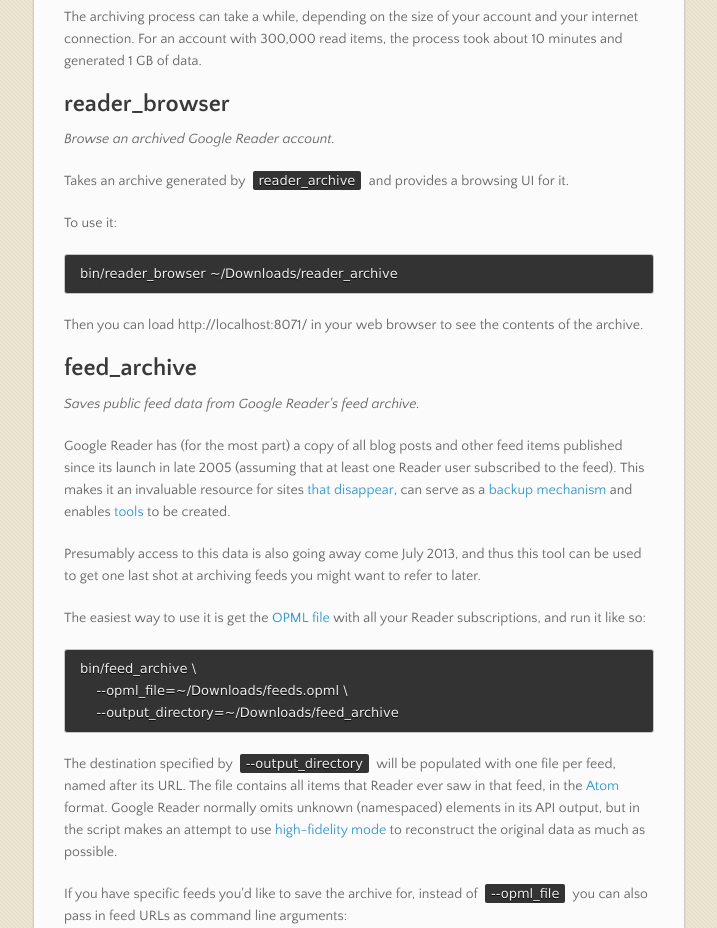
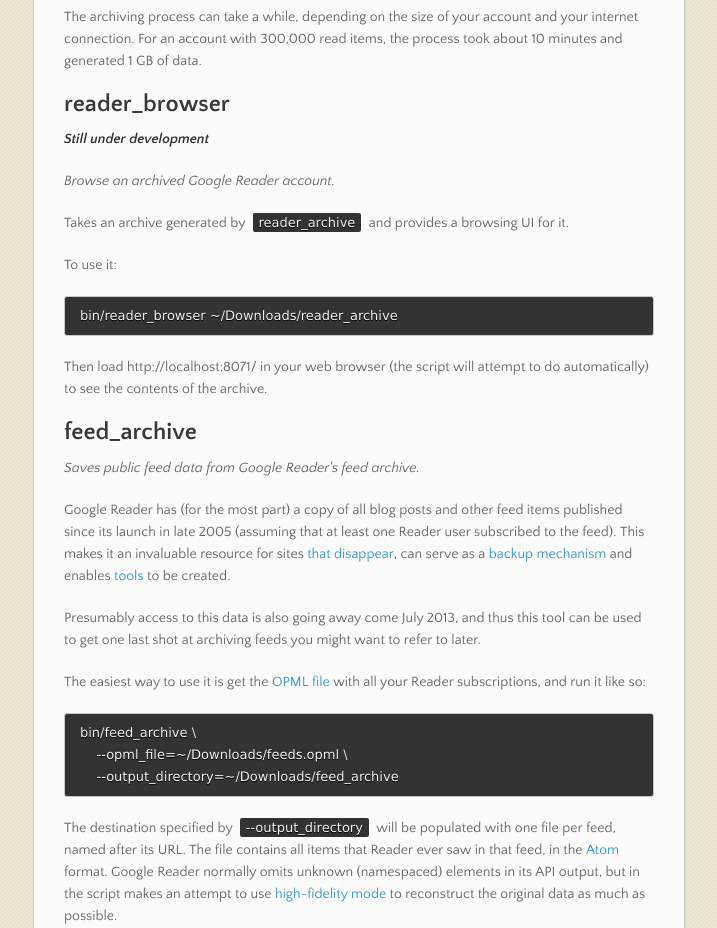
Before and after one commit to mihaip/readerisdead, a plain HTML site: page index.html in a window 1280 px wide. Shown: the part 1040-1968 px from the top of the page, without its empty margins (282-999 px from the left). Drawn offline with nearby package versions, Linux system fonts and the light colour scheme.

Commit message:
Create gh-pages branch via GitHub

```diff
--- a/index.html
+++ b/index.html
@@ -80,6 +80,8 @@
 <h2>
 <a name="reader_browser" class="anchor" href="#reader_browser"><span class="octicon octicon-link"></span></a>reader_browser</h2>
 
+<p><strong><em>Still under development</em></strong></p>
+
 <p><em>Browse an archived Google Reader account.</em></p>
 
 <p>Takes an archive generated by <code>reader_archive</code> and provides a browsing UI for it.</p>
@@ -89,7 +91,7 @@
 <pre><code>bin/reader_browser ~/Downloads/reader_archive
 </code></pre>
 
-<p>Then you can load http://localhost:8071/ in your web browser to see the contents of the archive.</p>
+<p>Then load http://localhost:8071/ in your web browser (the script will attempt to do automatically) to see the contents of the archive.</p>
 
 <h2>
 <a name="feed_archive" class="anchor" href="#feed_archive"><span class="octicon octicon-link"></span></a>feed_archive</h2>
```
Also changed, not shown: params.json (+1 -1 lines).
